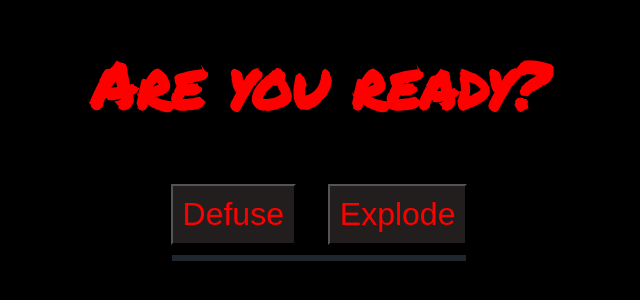
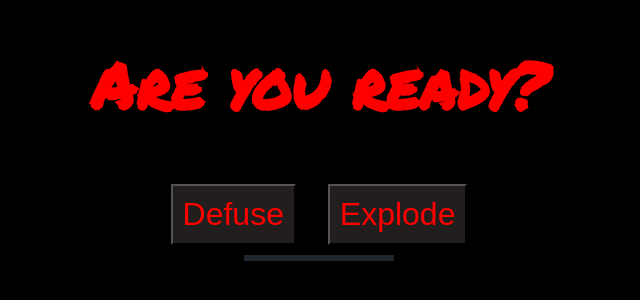
Before and after one commit to JustSeme/BoomGame, a plain HTML site: page index.html in a window 1280 px wide. Shown: the part 312-612 px from the top of the page, 321-961 px from the left. Drawn offline with Linux system fonts and the light colour scheme.

Commit message:
Update style.css

```diff
--- a/style.css
+++ b/style.css
@@ -35,6 +35,6 @@ button {
 }
 
 .main {
-    width: 294px;
+    width: 150px;
     margin: 0 auto;
 }
```
